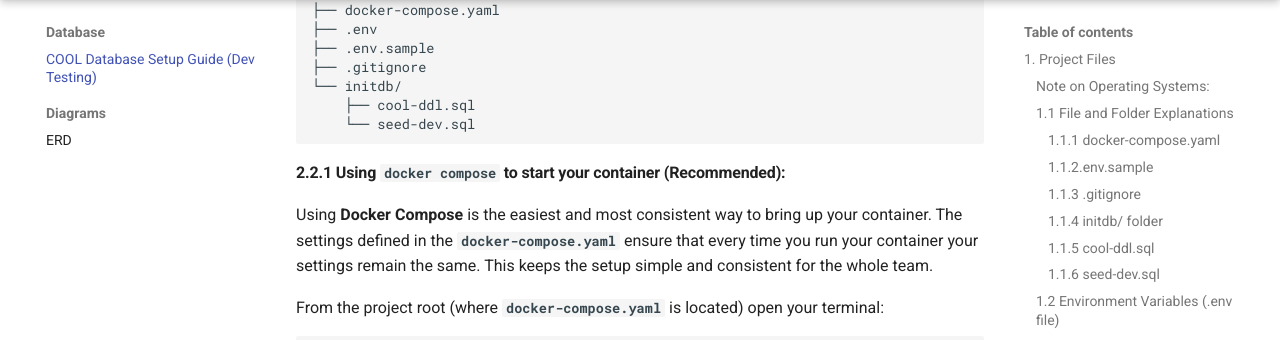
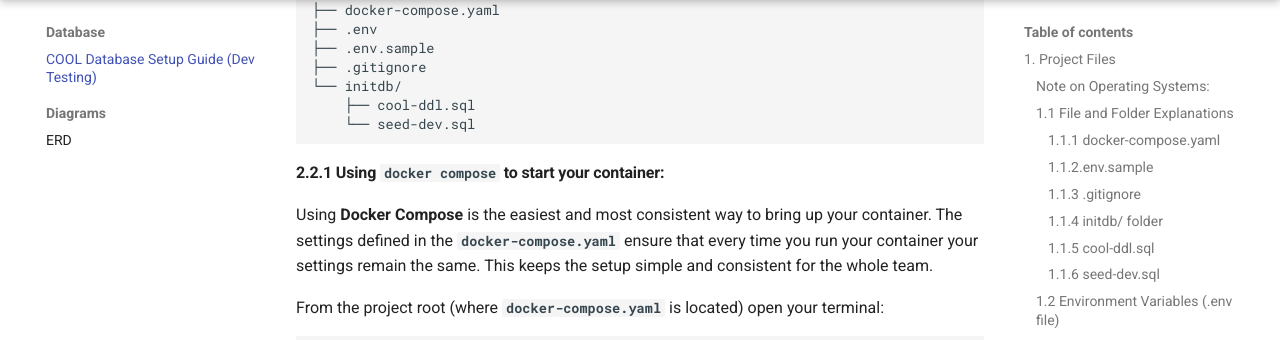
Before and after one commit to CityOfOrlando-2025/COOL, an MkDocs documentation site: the page built from documentation/docs/database/cool-db-setup-guide.md, in a window 1280 px wide and 900 px high, scrolled down 4977 px. Shown: the part 97-437 px from the top of the window. Built offline with MkDocs 1.6.1 and Material for MkDocs 9.7.7, drawn with Linux system fonts in a browser that asks for light colours.

Commit message:
removed recommended bc we moved away from manual setup

````diff
--- a/documentation/docs/database/cool-db-setup-guide.md
+++ b/documentation/docs/database/cool-db-setup-guide.md
@@ -208,7 +208,7 @@ project-root/
     └── seed-dev.sql
 ```
 
-#### 2.2.1 Using **`docker compose`** to start your container (Recommended):
+#### 2.2.1 Using **`docker compose`** to start your container:
 
 Using **Docker Compose** is the easiest and most consistent way to bring up your container. The settings defined in the **`docker-compose.yaml`** ensure that every time you run your container your settings remain the same. This keeps the setup simple and consistent for the whole team.
 
````
